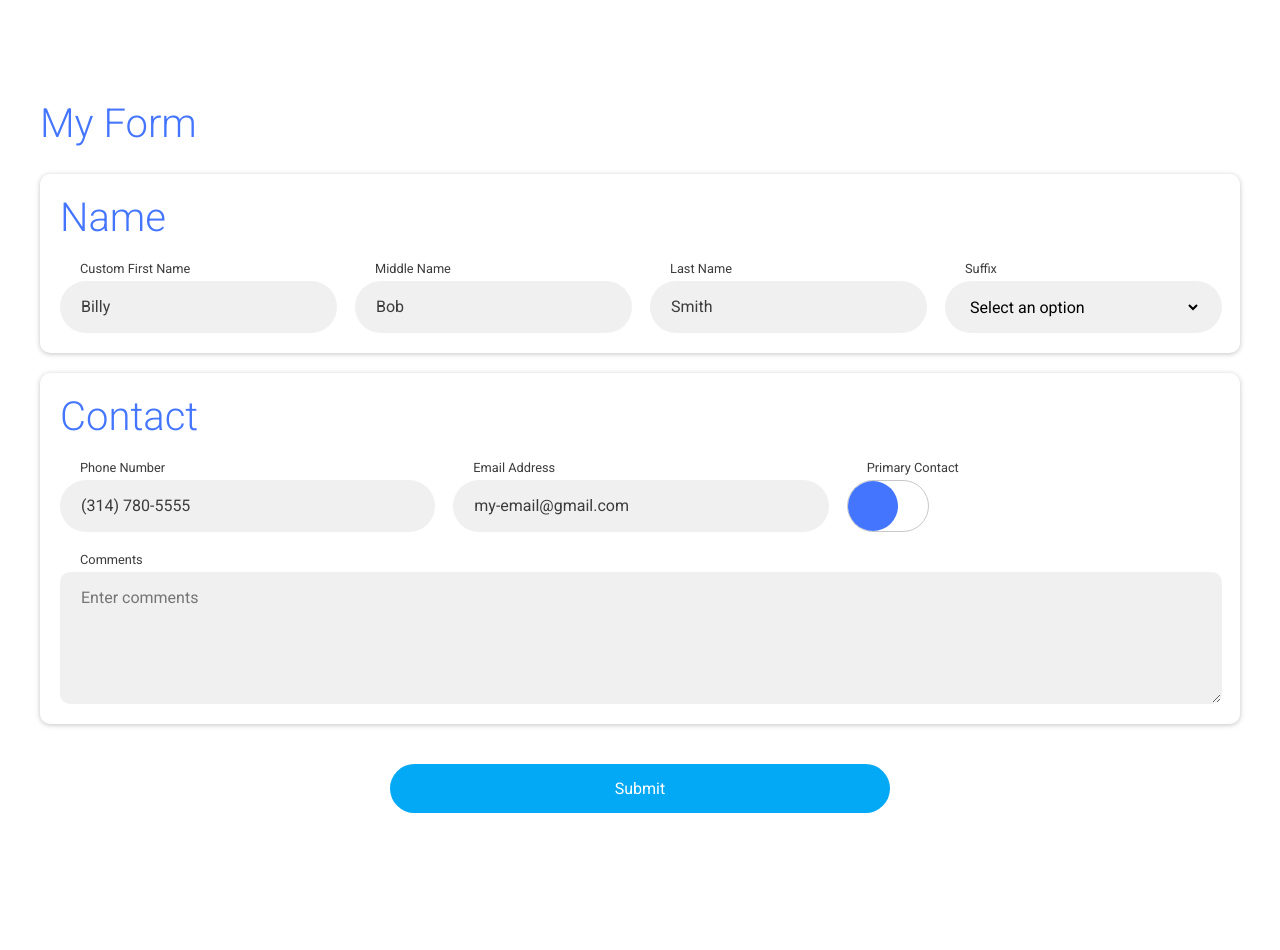
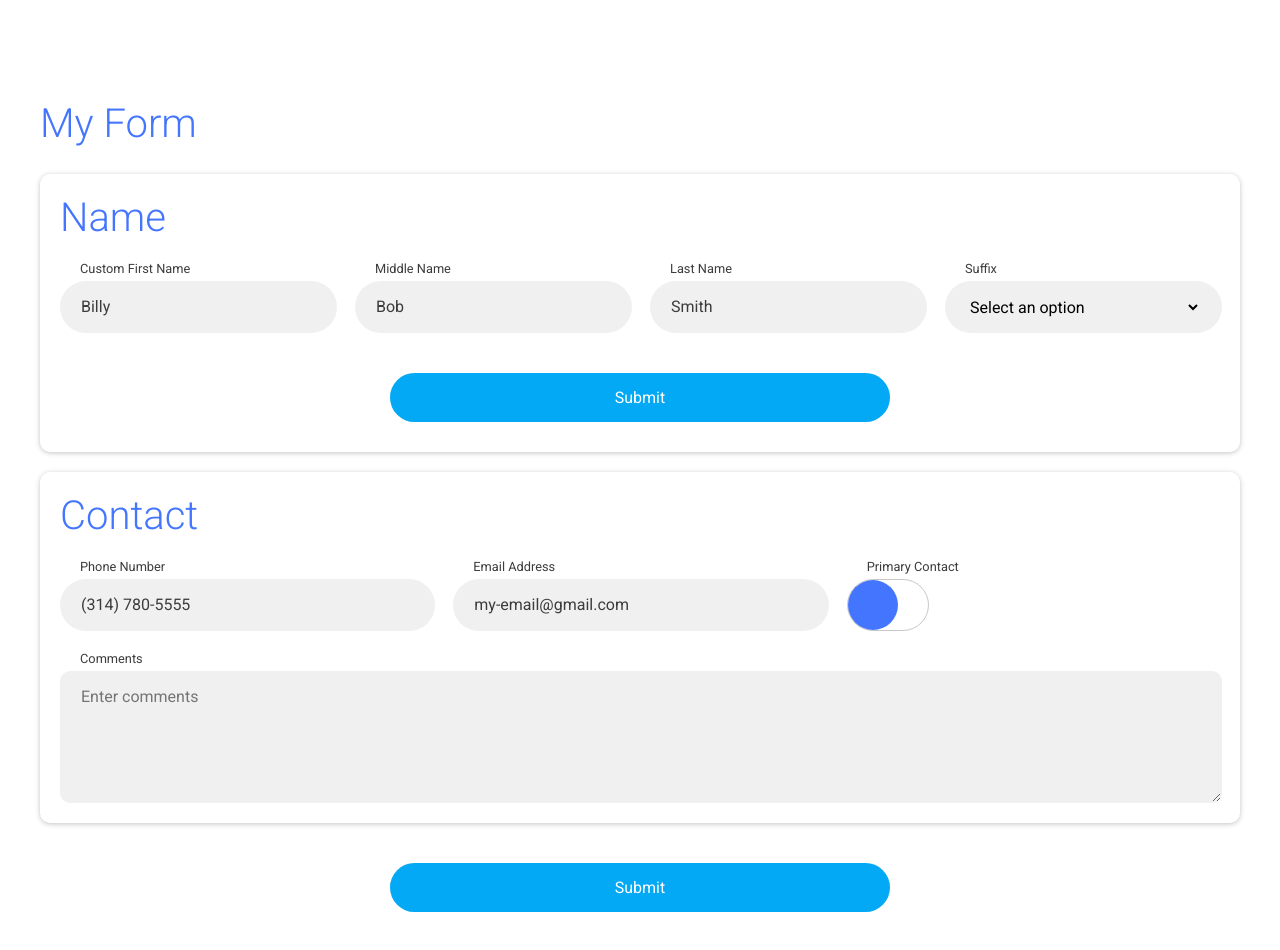
Before and after one commit to TheVVaFFle/react-lightning-form, a React app: page / in a window 1280 px wide. Shown: the top 950 px of the page. Before the commit the page ends 923 px from the top, so only its background shows below. Built offline with nearby package versions, Linux system fonts and the light colour scheme.

Commit message:
Submit button per section

```diff
--- a/src/components/app/app.tsx
+++ b/src/components/app/app.tsx
@@ -20,11 +20,17 @@ declare module "react" {
 export interface AppProps {}
 
 export const App: React.SFC<AppProps> = (props: AppProps) => {
-  const [loading, setLoading] = useState(true);
+  const [loading, setLoading] = useState(true),
+    [loadingName, setLoadingName] = useState(false);
 
   const simulateLoading = () => {
     setLoading(true);
     setTimeout(() => setLoading(false), 1000);
+  };
+
+  const simulateLoadingName = () => {
+    setLoadingName(true);
+    setTimeout(() => setLoadingName(false), 1000);
   };
 
   useEffect(() => {
@@ -36,6 +42,11 @@ export const App: React.SFC<AppProps> = (props: AppProps) => {
     simulateLoading();
   };
 
+  const handleSubmitName = (formState: any) => {
+    console.log(formState);
+    simulateLoadingName();
+  };
+
   return (
     <div id="app">
       <Form
@@ -44,7 +55,13 @@ export const App: React.SFC<AppProps> = (props: AppProps) => {
         loading={loading}
         onSubmit={handleOnSubmit}
       >
-        <Section title="Name" columns={4} data={Test.data.name} />
+        <Section
+          title="Name"
+          columns={4}
+          data={Test.data.name}
+          loading={loadingName}
+          onSubmit={handleSubmitName}
+        />
         <Section title="Contact" columns={2}>
           <Section columns={3} data={Test.data.contact.section1} />
           <Section columns={1} data={Test.data.contact.section2} />
--- a/src/components/form/form.scss
+++ b/src/components/form/form.scss
@@ -1,48 +1,49 @@
-.form{
+.form {
   margin: 100px auto;
   width: 800px;
 
-  &.loading{
-    .form-contents{
+  &.loading {
+    .form-contents {
       opacity: 0;
       transform: scale(0.5);
     }
 
-    .loading-indicator{
+    > .loading-indicator {
       opacity: 1;
       pointer-events: all;
-      transform: translateX(-50%) translateY(-50%) scale(1);
+      transform: translate(-50%, -50%) scale(1);
     }
   }
 
-  .form-contents{
+  .form-contents {
     transition: all 0.25s;
-    .title{
-      h1{
+    .title {
+      h1 {
         color: $blue;
         font-size: 2.5em;
         font-weight: 300;
       }
     }
 
-    .input{
+    .input {
       display: inline-block;
       position: relative;
       vertical-align: top;
 
-      .label, .error-message{
+      .label,
+      .error-message {
         font-size: 0.8em;
         font-weight: 400;
         margin: 0px;
         margin-left: 20px;
       }
 
-      .label{
+      .label {
         color: gray(60);
         margin-bottom: 5px;
       }
 
-      .error-message{
+      .error-message {
         color: $red;
         height: 0px;
         margin-top: 0px;
@@ -50,7 +51,7 @@
         pointer-events: none;
         transition: 0.25s;
 
-        &.show{
+        &.show {
           height: 15px;
           opacity: 1;
           margin-top: 5px;
@@ -58,32 +59,33 @@
       }
     }
 
-    .checkbox{
-      input{
+    .checkbox {
+      input {
         cursor: pointer;
         height: 50px;
         margin: 0px;
         opacity: 0;
         width: 80px;
 
-        &:hover, &:focus{
-          ~ .checkbox-toggle-track{
-            .checkbox-toggle{
+        &:hover,
+        &:focus {
+          ~ .checkbox-toggle-track {
+            .checkbox-toggle {
               box-shadow: $shadow2;
             }
           }
         }
 
-        &:focus{
-          ~ .checkbox-toggle-track{
+        &:focus {
+          ~ .checkbox-toggle-track {
             border-color: $blue;
           }
         }
 
-        &:checked{
-          ~ .checkbox-toggle-track{
+        &:checked {
+          ~ .checkbox-toggle-track {
             background-color: rgba($blue, 0.25);
-            .checkbox-toggle{
+            .checkbox-toggle {
               left: 100%;
               transform: translateX(-100%);
             }
@@ -91,7 +93,7 @@
         }
       }
 
-      .checkbox-toggle-track{
+      .checkbox-toggle-track {
         border: 1px solid gray(200);
         border-radius: 100px;
         display: inline-block;
@@ -101,7 +103,7 @@
         position: absolute;
         width: 80px;
 
-        .checkbox-toggle{
+        .checkbox-toggle {
           background-color: $blue;
           border-radius: 100px;
           height: 50px;
@@ -114,30 +116,31 @@
       }
     }
 
-    .dropdown{
-      .select-wrapper{
+    .dropdown {
+      .select-wrapper {
         position: relative;
-        select{
+        select {
           background-color: transparent;
           border: none;
           height: 20px;
           outline: none;
           width: 100%;
 
-          &:focus, &.error{
-            ~ .border{
+          &:focus,
+          &.error {
+            ~ .border {
               display: block;
             }
           }
 
-          &.error{
-            ~ .border{
+          &.error {
+            ~ .border {
               border-color: $red;
             }
           }
         }
 
-        .border{
+        .border {
           border: 1px solid $blue;
           border-radius: 100px;
           display: none;
@@ -155,7 +158,9 @@
       margin-top: 20px;
     }
 
-    input, .select-wrapper, textarea{
+    input,
+    .select-wrapper,
+    textarea {
       background-color: gray(240);
       border: 1px solid transparent;
       border-radius: 100px;
@@ -167,34 +172,34 @@
       vertical-align: top;
       width: calc(100% - 40px);
 
-      &:focus{
+      &:focus {
         border: 1px solid $blue;
 
-        ~ .label{
+        ~ .label {
           color: $blue;
         }
       }
 
-      &[type="text"]{
+      &[type="text"] {
         height: 20px;
       }
 
-      &.error{
+      &.error {
         border: 1px solid $red;
       }
     }
 
-    textarea{
+    textarea {
       border-radius: 10px;
       max-width: calc(100% - 40px);
       min-height: 100px;
       min-width: calc(100% - 40px);
     }
 
-    .submit-button{
+    .submit-button {
       margin: auto;
       width: 500px;
-      button{
+      button {
         background-color: $lightBlue;
         border: none;
         border-radius: 100px;
@@ -205,12 +210,13 @@
         outline: none;
         padding: 15px 20px;
 
-        &:hover, &:focus{
+        &:hover,
+        &:focus {
           box-shadow: $shadow2;
         }
       }
 
-      .error-message{
+      .error-message {
         color: $red;
         font-weight: 400;
         height: 0px;
@@ -221,7 +227,7 @@
         text-align: center;
         transition: all 0.25s;
 
-        &.show{
+        &.show {
           opacity: 1;
           height: 20px;
         }
@@ -229,10 +235,10 @@
     }
   }
 
-  .loading-indicator{
+  .loading-indicator {
     opacity: 0;
     pointer-events: none;
-    transform: translateX(-50%) scale(0.5);
+    transform: translate(-50%, -50%) scale(0.5);
     transition: all 0.25s;
   }
 }
--- a/src/components/loading/loading.scss
+++ b/src/components/loading/loading.scss
@@ -1,6 +1,11 @@
-.loading-indicator{
+.loading-indicator {
   left: 50%;
-  position: fixed;
-  top: 50vh;
-  transform: translateX(-50%);
+  position: absolute;
+  top: 50%;
+  transform: translate(-50%, -50%);
+
+  &.full-screen {
+    position: fixed;
+    top: 50vh;
+  }
 }
--- a/src/components/loading/loading.tsx
+++ b/src/components/loading/loading.tsx
@@ -1,12 +1,16 @@
 import React from "react";
+import classNames from "classnames";
 
 export interface LoadingProps {
-
+  fullScreen?: boolean;
 }
 
 export const Loading: React.SFC<LoadingProps> = (props: LoadingProps) => {
-  return(
-    <div className="loading-indicator">
+  const classes: string = classNames("loading-indicator", {
+    "full-screen": props.fullScreen
+  });
+  return (
+    <div className={classes}>
       <svg
         version="1.1"
         x="0px"
@@ -15,7 +19,10 @@ export const Loading: React.SFC<LoadingProps> = (props: LoadingProps) => {
         height="100px"
         viewBox="0 0 50 50"
       >
-        <path fill="rgb(3, 169, 244)" d="M25.251,6.461c-10.318,0-18.683,8.365-18.683,18.683h4.068c0-8.071,6.543-14.615,14.615-14.615V6.461z">
+        <path
+          fill="rgb(3, 169, 244)"
+          d="M25.251,6.461c-10.318,0-18.683,8.365-18.683,18.683h4.068c0-8.071,6.543-14.615,14.615-14.615V6.461z"
+        >
           <animateTransform
             attributeType="xml"
             attributeName="transform"
@@ -28,5 +35,5 @@ export const Loading: React.SFC<LoadingProps> = (props: LoadingProps) => {
         </path>
       </svg>
     </div>
-  )
-}
+  );
+};
--- a/src/components/section/section.scss
+++ b/src/components/section/section.scss
@@ -2,6 +2,22 @@
   border-radius: 10px;
   box-shadow: $shadow1;
   padding: 20px;
+  position: relative;
+
+  &.loading {
+    .title,
+    .fields,
+    .submit-button {
+      opacity: 0;
+      transform: scale(0.5);
+    }
+
+    .loading-indicator {
+      opacity: 1;
+      pointer-events: all;
+      transform: translateX(-50%) translateY(-50%) scale(1);
+    }
+  }
 
   &:nth-child(n + 2) {
     margin-top: 20px;
@@ -11,6 +27,12 @@
     border-radius: 0px;
     box-shadow: none;
     padding: 0px;
+  }
+
+  .title,
+  .fields,
+  .submit-button {
+    transition: all 0.25s;
   }
 
   .title {
--- a/src/components/section/section.tsx
+++ b/src/components/section/section.tsx
@@ -1,14 +1,23 @@
 import React from "react";
+import { useState } from "react";
 import classNames from "classnames";
+
+import { Loading } from "../loading/loading";
+
+import { FormUtility } from "../../utility/form";
 
 export interface SectionProps {
   title?: string;
   children?: any;
   data?: any;
   columns?: number;
+  loading?: boolean;
+  onSubmit?: (formState: any) => void;
 }
 
 export const Section: React.SFC<SectionProps> = (props: SectionProps) => {
+  const errorCount: number = 0;
+
   const getTitle = (): JSX.Element | null => {
     if (props.title !== undefined && props.title !== null) {
       return (
@@ -27,16 +36,44 @@ export const Section: React.SFC<SectionProps> = (props: SectionProps) => {
 
   const getClasses = (): string => {
     const classes: string = classNames("section", {
-      "sub-section": props.title === undefined || props.title === null
+      "sub-section": props.title === undefined || props.title === null,
+      loading: props.loading
     });
 
     return classes;
+  };
+
+  const handleOnSubmit = () => {
+    if (props.onSubmit && !props.loading) {
+      props.onSubmit("");
+    }
+  };
+
+  const getSubmitButton = () => {
+    if (props.onSubmit) {
+      return (
+        <div className="submit-button">
+          <button
+            type="button"
+            className="submit-button"
+            onClick={handleOnSubmit}
+          >
+            Submit
+          </button>
+          {FormUtility.get.errorMessage(errorCount)}
+        </div>
+      );
+    }
+
+    return null;
   };
 
   return (
     <div className={getClasses()}>
       {getTitle()}
       <div className="fields">{getChildren()}</div>
+      {getSubmitButton()}
+      <Loading />
     </div>
   );
 };
--- a/src/utility/form.tsx
+++ b/src/utility/form.tsx
@@ -1,4 +1,4 @@
-import React from "react";
+import React, { Children } from "react";
 import classNames from "classnames";
 
 import { FormComponentType } from "../components/form/form";
@@ -38,7 +38,7 @@ export const FormUtility = {
               FormUtility.state.create(formState, child.props.data);
             }
           } else {
-            return;
+            return child;
           }
         });
       } else {
```
